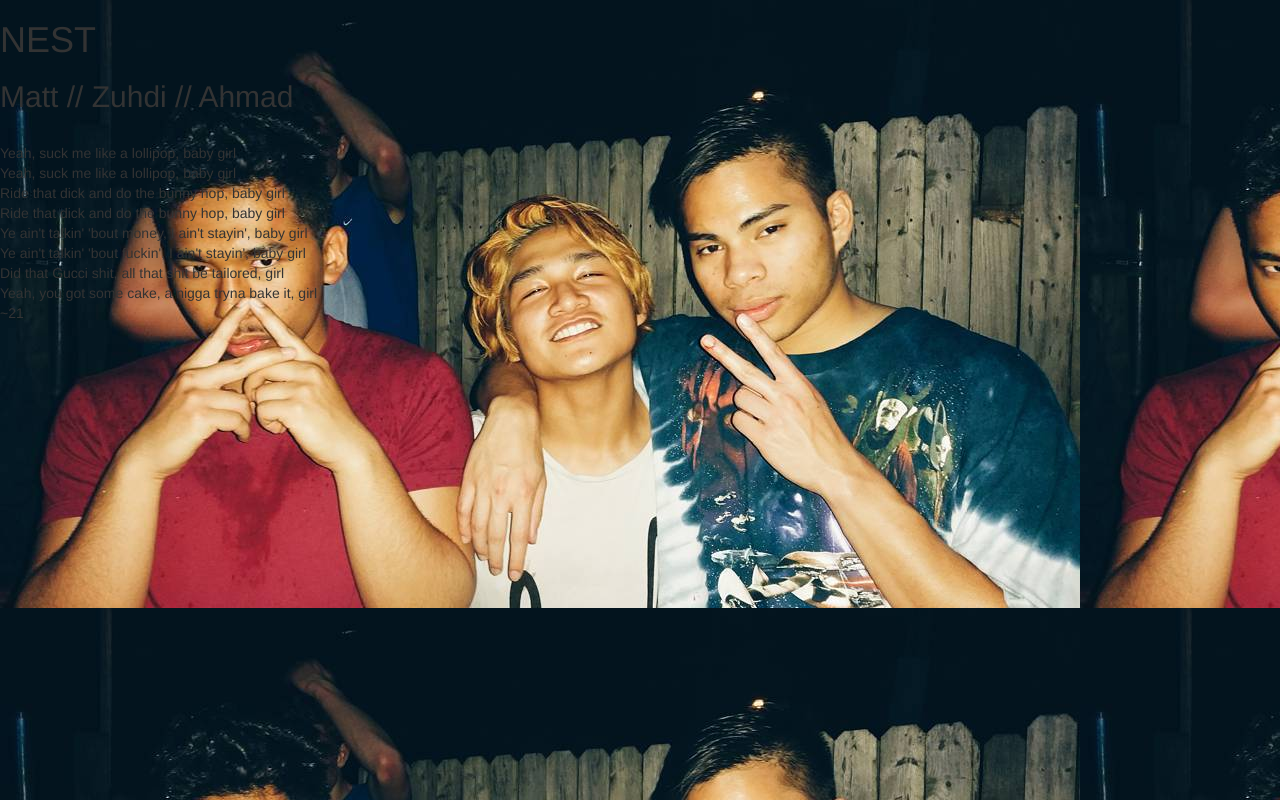
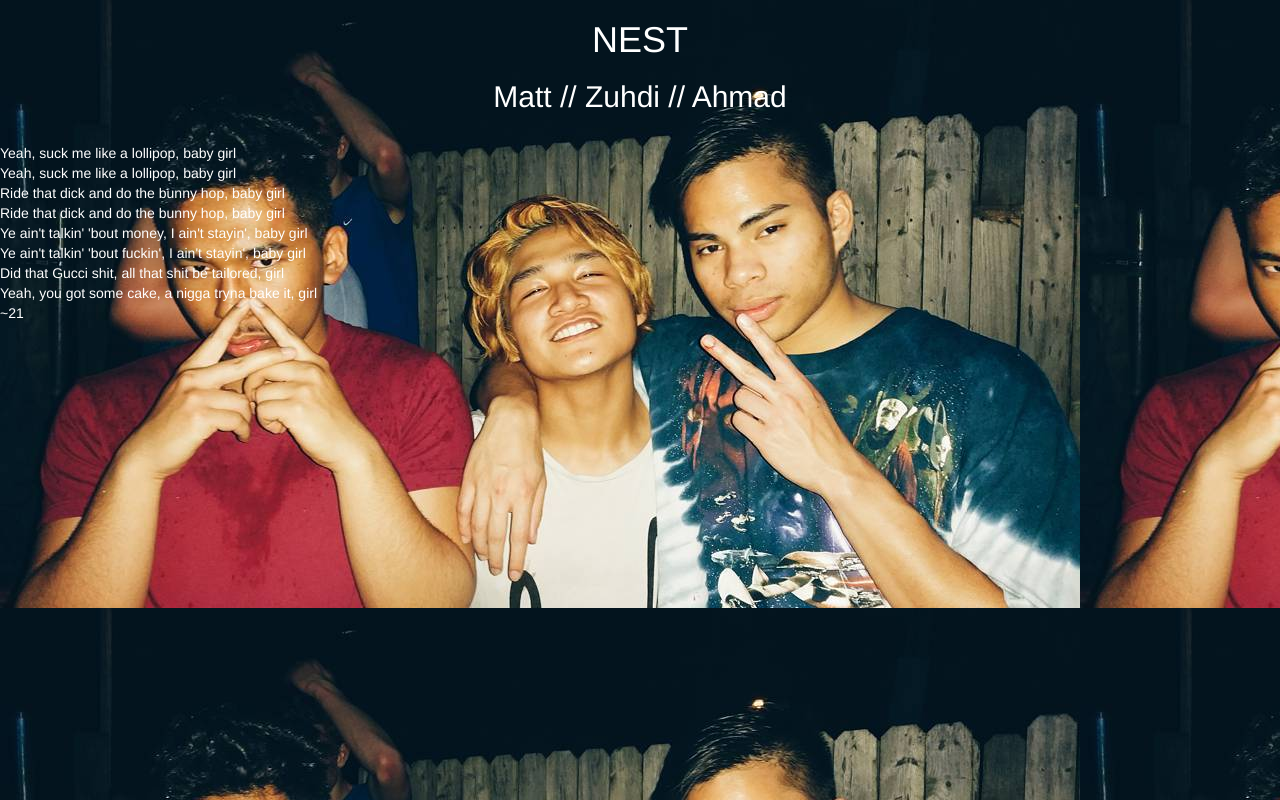
Before and after one commit to mattcaraan/nest, a plain HTML site: page index.html in a window 1280 px wide. Drawn offline with nearby package versions, Linux system fonts and the light colour scheme.

Commit message:
Update style.css

```diff
--- a/style.css
+++ b/style.css
@@ -2,3 +2,18 @@ body {
   /*Background image*/
   background-image: url("theboyz.jpg");
 }
+
+h1 {
+    color: white;
+    text-align: center;
+  }
+h2 {
+    color: white;
+    /* This is a single-line comment */
+    text-align: center;
+  }
+p1 {
+    color: white;
+    /* This is a single-line comment */
+    text-align: center;
+  }
```
